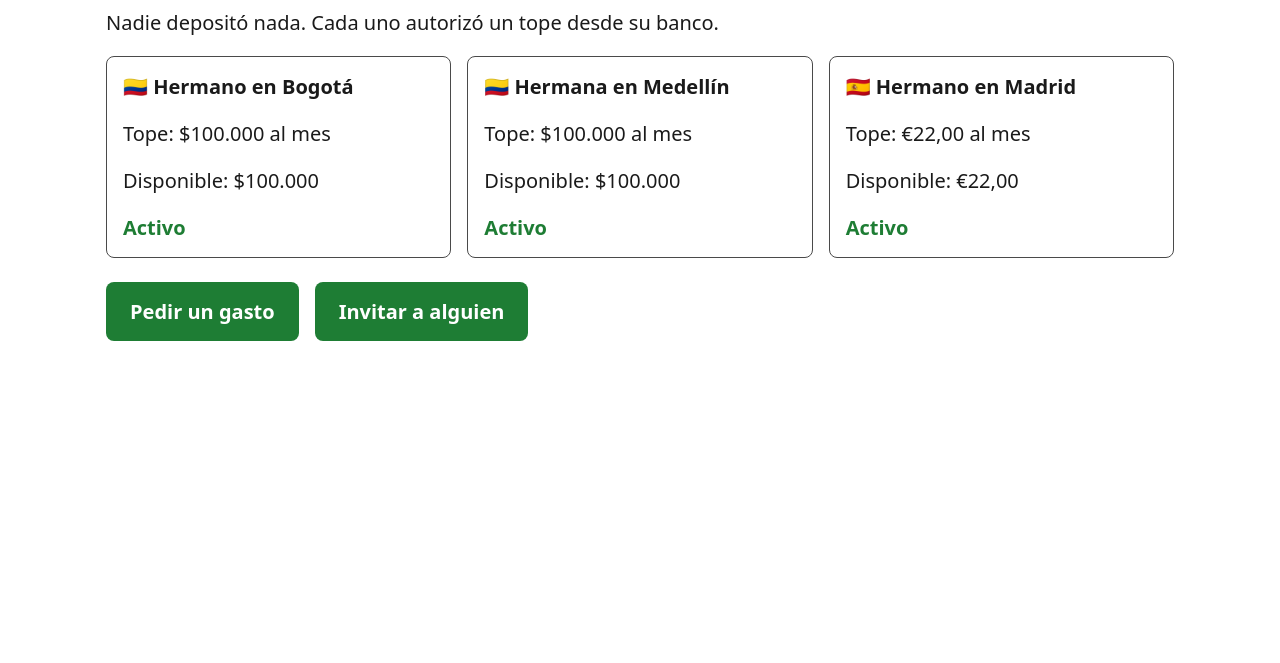
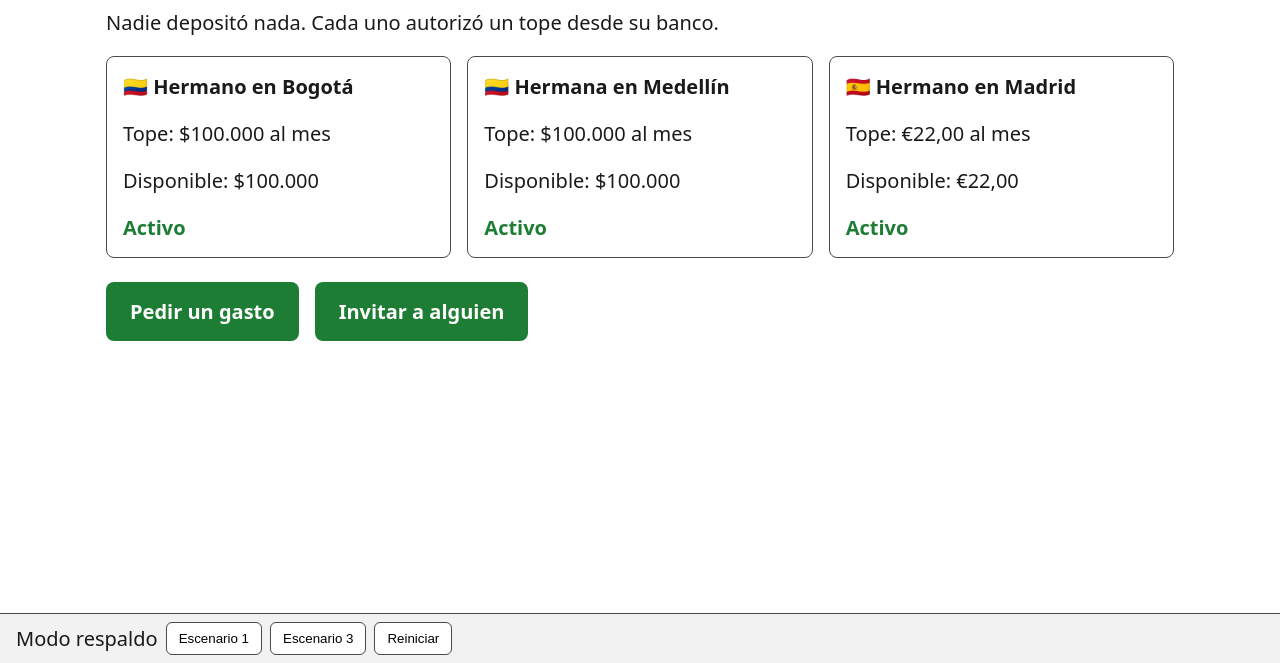
Before and after one commit to juanpablodev-ship/Locknet-hackathon, a website built with Vite: page apps/web/index.html in a window 1280 px wide. Shown: the part 137-800 px from the top of the page. Built offline with nearby package versions, Linux system fonts and the light colour scheme; no server answers.

Commit message:
feat(web): inicio en vivo con eventos y panel de escenarios

```diff
--- a/apps/web/src/main.ts
+++ b/apps/web/src/main.ts
@@ -1,5 +1,5 @@
 import { parseHash, type Route } from './router.js'
-import { getWallet } from './api.js'
+import { getWallet, MODO, onEvents, playEscenario1, playEscenario3, resetMock } from './api.js'
 import { renderInicio } from './inicio.js'
 import './styles.css'
 
@@ -12,13 +12,56 @@ const nombres: Record<Route['name'], string> = {
   'no-encontrada': 'Pantalla no encontrada'
 }
 
+let desuscribir: (() => void) | null = null
+
+function panelDevHtml(): string {
+  if (MODO !== 'mock') return ''
+  return `
+    <div class="panel-dev">
+      <span>Modo respaldo</span>
+      <button type="button" data-accion="escenario1">Escenario 1</button>
+      <button type="button" data-accion="escenario3">Escenario 3</button>
+      <button type="button" data-accion="reiniciar">Reiniciar</button>
+    </div>
+  `
+}
+
+function enlazarPanelDev(): void {
+  if (MODO !== 'mock') return
+  const panel = document.querySelector('.panel-dev')
+  panel?.addEventListener('click', (ev) => {
+    const boton = (ev.target as HTMLElement).closest('button')
+    const accion = boton?.dataset.accion
+    if (accion === 'escenario1') playEscenario1()
+    else if (accion === 'escenario3') playEscenario3()
+    else if (accion === 'reiniciar') resetMock()
+    else return
+    pintarInicio()
+  })
+}
+
+function pintarInicio(): void {
+  const app = document.getElementById('app')
+  if (!app) return
+  app.innerHTML = renderInicio(getWallet('w-mama')) + panelDevHtml()
+  enlazarPanelDev()
+}
+
 function render(): void {
+  desuscribir?.()
+  desuscribir = null
+
   const app = document.getElementById('app')
   if (!app) return
   const route = parseHash(location.hash)
 
   if (route.name === 'inicio') {
-    app.innerHTML = renderInicio(getWallet('w-mama'))
+    pintarInicio()
+    desuscribir = onEvents('w-mama', (e) => {
+      if (e.type === 'member-active' || e.type === 'member-revoked' || e.type === 'capacity-updated') {
+        pintarInicio()
+      }
+    })
     return
   }
 
--- a/apps/web/src/styles.css
+++ b/apps/web/src/styles.css
@@ -93,3 +93,25 @@ body {
   font-weight: 700;
   text-decoration: none;
 }
+
+.panel-dev {
+  position: fixed;
+  bottom: 0;
+  left: 0;
+  right: 0;
+  display: flex;
+  flex-wrap: wrap;
+  align-items: center;
+  gap: 8px;
+  padding: 8px 16px;
+  background: #f2f2f2;
+  border-top: 1px solid var(--borde);
+}
+
+.panel-dev button {
+  padding: 8px 12px;
+  border: 1px solid var(--borde);
+  border-radius: 6px;
+  background: #fff;
+  cursor: pointer;
+}
```
